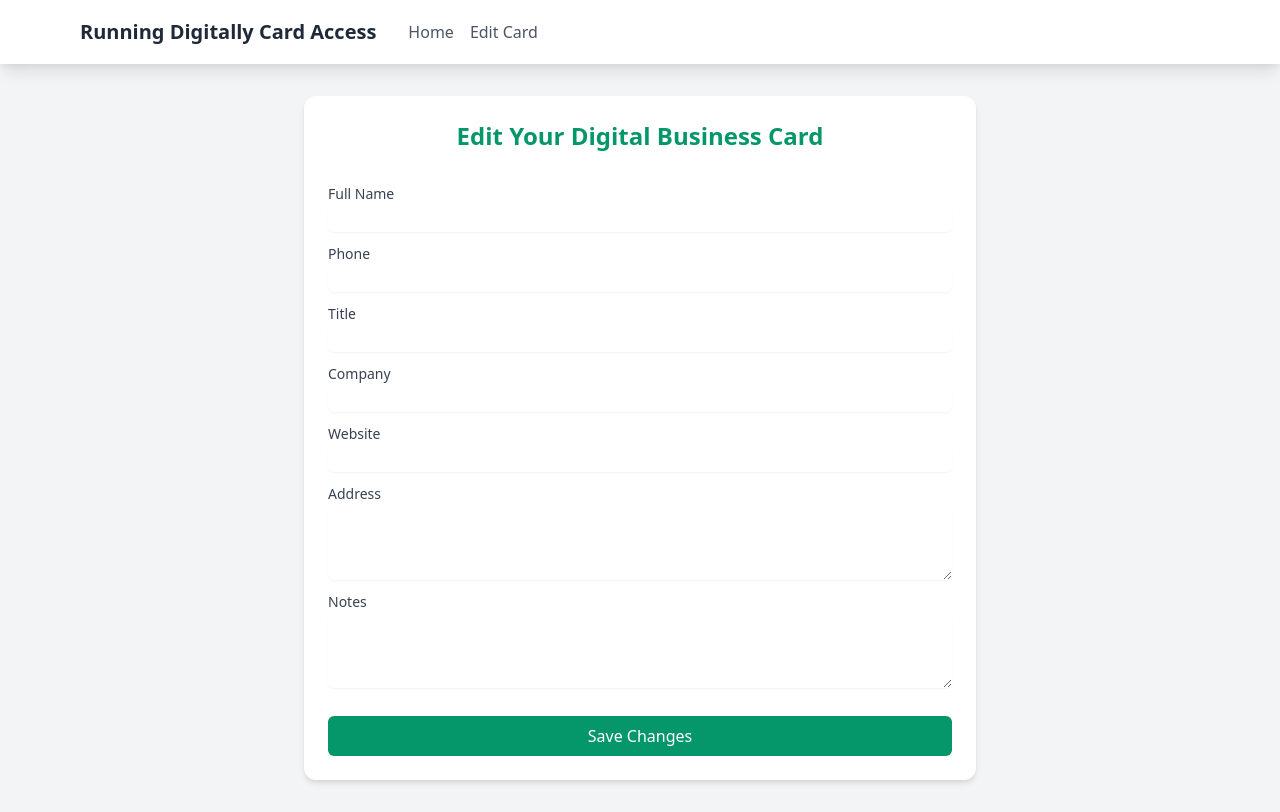
After one commit to satishsurath/card.runningdigitally.com, a Flask app: page /edit-card in a window 1280 px wide. The commit adds this page. Run offline with Flask 3, Linux system fonts and the light colour scheme; data comes from the database, SQL or seed files in the repository.

Commit message:
Add edit card functionality with profile management and JWT validation

```diff
--- a/app.py
+++ b/app.py
@@ -183,5 +183,48 @@ def update_profile():
     except Exception as e:
         return jsonify({"error": str(e)}), 400
 
+@app.route('/edit-card')
+def edit_card():
+    token = request.headers.get('Cf-Access-Jwt-Assertion')
+    if FLASK_ENV == 'development' and not token:
+        token = DEV_MODE_TOKEN
+
+    if not token:
+        return render_template('edit_card.html')
+
+    try:
+        decoded = jwt.decode(
+            token,
+            'dummy-key',
+            options={
+                "verify_signature": False,
+                "verify_aud": False,
+                "verify_exp": False,
+                "verify_iat": False,
+                "verify_nbf": False,
+                "verify_iss": False,
+                "verify_sub": False,
+                "verify_jti": False,
+                "verify_at_hash": False,
+            }
+        )
+
+        token_aud = decoded.get('aud')
+        if isinstance(token_aud, list):
+            valid_aud = EXPECTED_AUD in token_aud
+        else:
+            valid_aud = token_aud == EXPECTED_AUD
+
+        if not token_aud or not valid_aud:
+            return render_template('edit_card.html', error="Invalid audience claim")
+
+        email = decoded.get('email', 'No email found')
+        get_or_create_user(email)
+
+        return render_template('edit_card.html', email=email)
+
+    except Exception as e:
+        return render_template('edit_card.html', error=str(e))
+
 if __name__ == '__main__':
     app.run(host='0.0.0.0', port=8080, debug=True)
--- a/templates/base.html
+++ b/templates/base.html
@@ -11,8 +11,14 @@
     <nav class="bg-white shadow-lg">
         <div class="max-w-6xl mx-auto px-4">
             <div class="flex justify-between items-center h-16">
-                <div class="text-xl font-semibold text-gray-800">
-                    Running Digitally Card Access
+                <div class="flex items-center space-x-8">
+                    <div class="text-xl font-semibold text-gray-800">
+                        Running Digitally Card Access
+                    </div>
+                    <div class="hidden md:flex space-x-4">
+                        <a href="/" class="text-gray-600 hover:text-gray-900">Home</a>
+                        <a href="/edit-card" class="text-gray-600 hover:text-gray-900">Edit Card</a>
+                    </div>
                 </div>
             </div>
         </div>
--- /dev/null
+++ b/templates/edit_card.html
@@ -0,0 +1,105 @@
+{% extends "base.html" %}
+
+{% block content %}
+<div class="max-w-md mx-auto bg-white rounded-xl shadow-md overflow-hidden md:max-w-2xl p-6">
+    {% if email %}
+        <div class="text-center mb-8">
+            <h1 class="text-2xl font-bold text-green-600 mb-4">Edit Your Digital Business Card</h1>
+        </div>
+
+        <div id="profile-form" class="space-y-4">
+            <div class="space-y-3">
+                <div>
+                    <label class="block text-sm font-medium text-gray-700">Full Name</label>
+                    <input type="text" id="full_name" class="mt-1 block w-full rounded-md border-gray-300 shadow-sm focus:border-green-500 focus:ring-green-500">
+                </div>
+                <div>
+                    <label class="block text-sm font-medium text-gray-700">Phone</label>
+                    <input type="tel" id="phone" class="mt-1 block w-full rounded-md border-gray-300 shadow-sm focus:border-green-500 focus:ring-green-500">
+                </div>
+                <div>
+                    <label class="block text-sm font-medium text-gray-700">Title</label>
+                    <input type="text" id="title" class="mt-1 block w-full rounded-md border-gray-300 shadow-sm focus:border-green-500 focus:ring-green-500">
+                </div>
+                <div>
+                    <label class="block text-sm font-medium text-gray-700">Company</label>
+                    <input type="text" id="company" class="mt-1 block w-full rounded-md border-gray-300 shadow-sm focus:border-green-500 focus:ring-green-500">
+                </div>
+                <div>
+                    <label class="block text-sm font-medium text-gray-700">Website</label>
+                    <input type="url" id="website" class="mt-1 block w-full rounded-md border-gray-300 shadow-sm focus:border-green-500 focus:ring-green-500">
+                </div>
+                <div>
+                    <label class="block text-sm font-medium text-gray-700">Address</label>
+                    <textarea id="address" rows="3" class="mt-1 block w-full rounded-md border-gray-300 shadow-sm focus:border-green-500 focus:ring-green-500"></textarea>
+                </div>
+                <div>
+                    <label class="block text-sm font-medium text-gray-700">Notes</label>
+                    <textarea id="notes" rows="3" class="mt-1 block w-full rounded-md border-gray-300 shadow-sm focus:border-green-500 focus:ring-green-500"></textarea>
+                </div>
+                <div class="pt-4">
+                    <button onclick="saveProfile()" class="w-full bg-green-600 text-white py-2 px-4 rounded-md hover:bg-green-700 focus:outline-none focus:ring-2 focus:ring-green-500 focus:ring-offset-2">
+                        Save Changes
+                    </button>
+                </div>
+            </div>
+        </div>
+
+        <script>
+            async function loadProfile() {
+                try {
+                    const response = await fetch('/api/profile');
+                    if (response.ok) {
+                        const data = await response.json();
+                        Object.keys(data).forEach(key => {
+                            const element = document.getElementById(key);
+                            if (element) {
+                                element.value = data[key] || '';
+                            }
+                        });
+                    }
+                } catch (error) {
+                    console.error('Error loading profile:', error);
+                }
+            }
+
+            async function saveProfile() {
+                const fields = ['full_name', 'phone', 'title', 'company', 'website', 'address', 'notes'];
+                const data = {};
+                fields.forEach(field => {
+                    const element = document.getElementById(field);
+                    if (element) {
+                        data[field] = element.value;
+                    }
+                });
+
+                try {
+                    const response = await fetch('/api/profile', {
+                        method: 'PUT',
+                        headers: {
+                            'Content-Type': 'application/json',
+                        },
+                        body: JSON.stringify(data)
+                    });
+
+                    if (response.ok) {
+                        alert('Profile updated successfully!');
+                    } else {
+                        alert('Error updating profile. Please try again.');
+                    }
+                } catch (error) {
+                    console.error('Error saving profile:', error);
+                    alert('Error updating profile. Please try again.');
+                }
+            }
+
+            document.addEventListener('DOMContentLoaded', loadProfile);
+        </script>
+    {% else %}
+        <div class="text-center">
+            <h1 class="text-2xl font-bold text-red-600 mb-4">Authentication Required</h1>
+            <p class="text-gray-700">Please log in through Cloudflare Access to continue.</p>
+        </div>
+    {% endif %}
+</div>
+{% endblock %}
```
Also changed, not shown: templates/home.html (+5 -91 lines).
